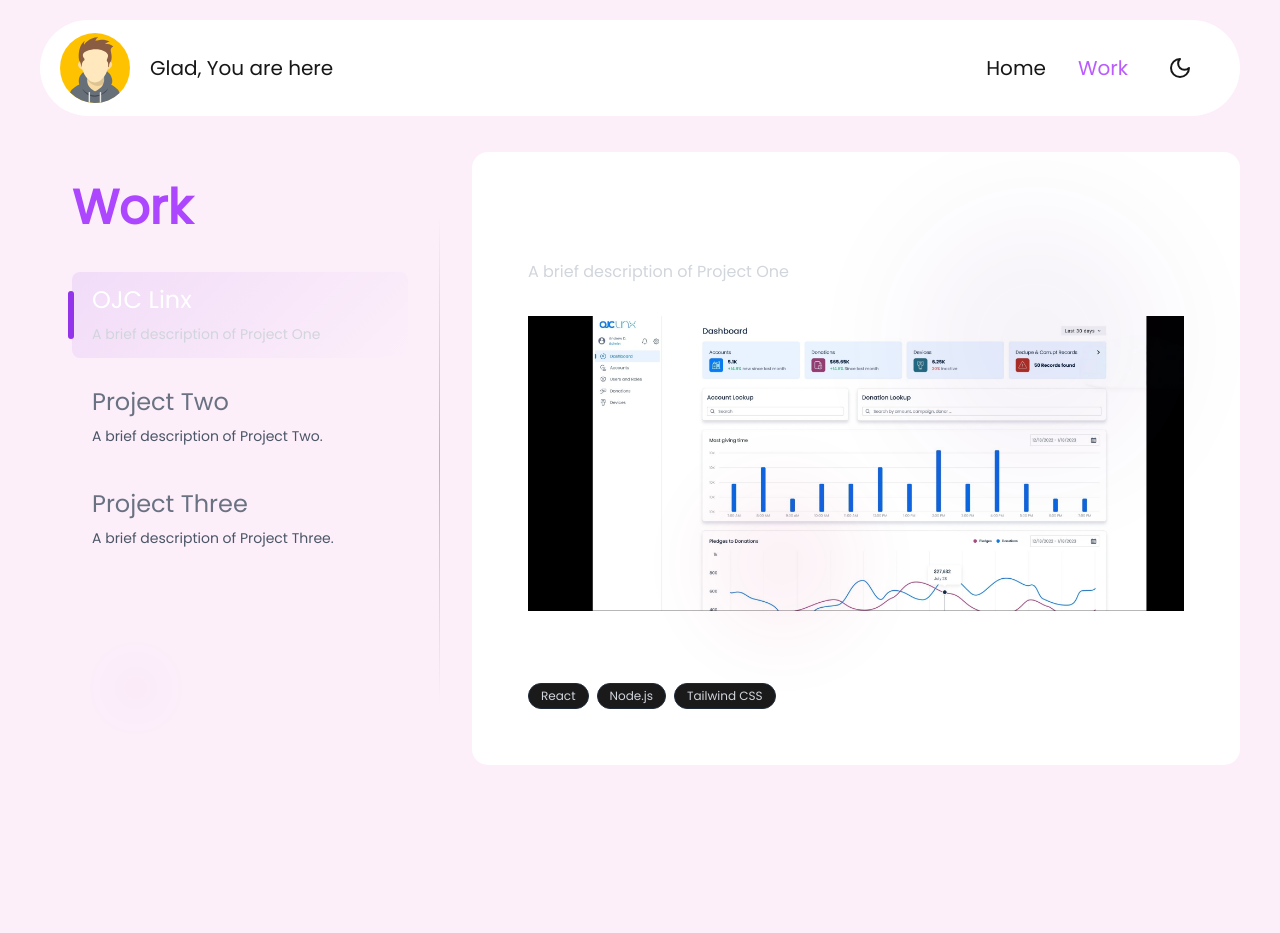
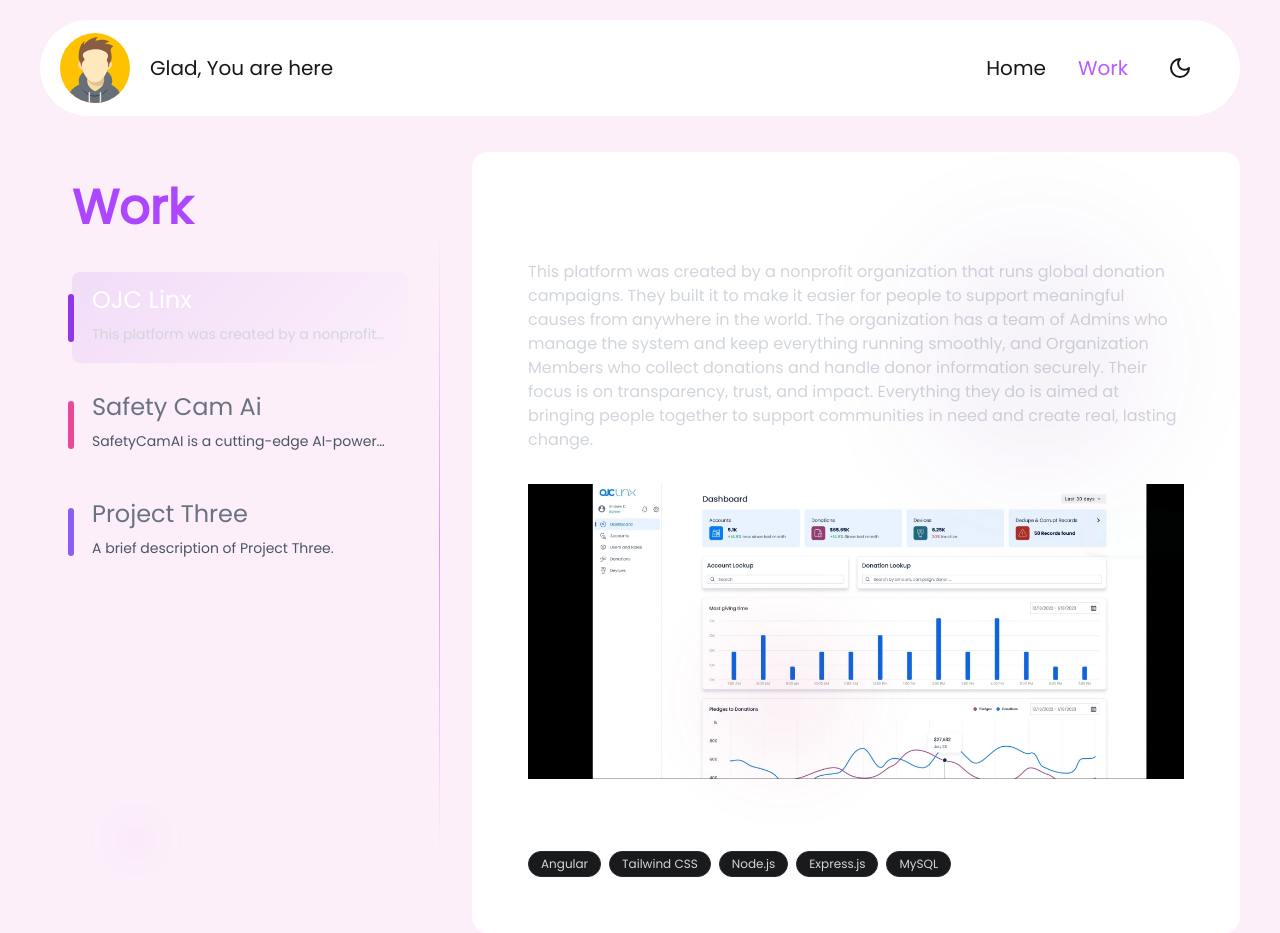
Before and after one commit to AmarjitKaranSharma/next-portfolio, a Next.js app: page /work/1 in a window 1280 px wide. Before the commit the page ends 800 px from the top, so only its background shows below. Built offline with nearby package versions, Linux system fonts and the light colour scheme.

Commit message:
added another project details

```diff
--- a/public/data/project.ts
+++ b/public/data/project.ts
@@ -1,83 +1,100 @@
 export const ProjectData = [
   {
-      "id": 1,
-      "title": "OJC Linx",
-      "description": "A brief description of Project One",
-      "link": "#",
-      "images": [
+    id: 1,
+    title: "OJC Linx",
+    description: `This platform was created by a nonprofit organization that runs global donation campaigns. They built it to make it easier for people to support meaningful causes from anywhere in the world.
+
+The organization has a team of Admins who manage the system and keep everything running smoothly, and Organization Members who collect donations and handle donor information securely.
+
+Their focus is on transparency, trust, and impact. Everything they do is aimed at bringing people together to support communities in need and create real, lasting change.`,
+    link: "#",
+    images: [
       {
-          "src": "/images/projects/ojc-1.png",
-          "alt": "OJC"
-        }
+        src: "/images/projects/ojc-1.png",
+        alt: "OJC",
+      },
     ],
-      "color": "#9333EA",
-      "technologies": [
+    color: "#9333EA",
+    technologies: [
       {
-          "name": "React",
-          "icon": "/images/technologies/react.svg"
+        name: "Angular",
+        icon: "/images/technologies/react.svg",
       },
       {
-          "name": "Node.js",
-          "icon": "/images/technologies/nodejs.svg"
+        name: "Tailwind CSS",
+        icon: "/images/technologies/tailwindcss.svg",
       },
       {
-          "name": "Tailwind CSS",
-          "icon": "/images/technologies/tailwindcss.svg"
-        }
-      ]
+        name: "Node.js",
+        icon: "/images/technologies/nodejs.svg",
       },
       {
-      "id": 2,
-      "title": "Project Two",
-      "description": "A brief description of Project Two.",
-      "link": "#",
-      "color": "#EC4899",
-      "images": [
-        {
-          "src": "/images/projects/ojc-1.png",
-          "alt": "Project Two Image"
-        }
-      ],
-      "technologies": [
-        {
-          "name": "React",
-          "icon": "/images/technologies/react.svg"
+        name: "Express.js",
+        icon: "/images/technologies/nodejs.svg",
       },
       {
-          "name": "Node.js",
-          "icon": "/images/technologies/nodejs.svg"
+        name: "MySQL",
+        icon: "/images/technologies/nodejs.svg",
+      },
+    ],
   },
   {
-          "name": "Tailwind CSS",
-          "icon": "/images/technologies/tailwindcss.svg"
-        }
-      ]
+    id: 2,
+    title: "Safety Cam Ai",
+    description:
+      "SafetyCamAI is a cutting-edge AI-powered system designed to instantly identify criminal threats through advanced face detection technology. Our innovative platform allows you to access one of the largest criminal databases available, providing peace of mind and enhanced security in real-time.",
+    link: "#",
+    color: "#EC4899",
+    images: [
+      {
+        src: "/images/projects/safetycam-1.png",
+        alt: "Project Two Image",
+      },
+    ],
+    technologies: [
+      {
+        name: "Vue JS",
+        icon: "/images/technologies/react.svg",
       },
       {
-      "id": 3,
-      "title": "Project Three",
-      "description": "A brief description of Project Three.",
-      "link": "#",
-      "color": "#8B5CF6",
-      "images": [
-        {
-          "src": "/images/projects/ojc-1.png",
-          "alt": "Project Three Image"
-        }
-      ],
-      "technologies": [
-        {
-          "name": "React",
-          "icon": "/images/technologies/react.svg"
+        name: "Tailwind CSS",
+        icon: "/images/technologies/tailwindcss.svg",
       },
       {
-          "name": "Node.js",
-          "icon": "/images/technologies/nodejs.svg"
+        name: "Python ML/NLP",
+        icon: "/images/technologies/nodejs.svg",
       },
       {
-          "name": "Tailwind CSS",
-          "icon": "/images/technologies/tailwindcss.svg"
-        }
-      ]
-    }
-  ]
+        name: "MongoDb",
+        icon: "/images/technologies/nodejs.svg",
+      },
+    ],
+  },
+  {
+    id: 3,
+    title: "Project Three",
+    description: "A brief description of Project Three.",
+    link: "#",
+    color: "#8B5CF6",
+    images: [
+      {
+        src: "/images/projects/ojc-1.png",
+        alt: "Project Three Image",
+      },
+    ],
+    technologies: [
+      {
+        name: "React",
+        icon: "/images/technologies/react.svg",
+      },
+      {
+        name: "Node.js",
+        icon: "/images/technologies/nodejs.svg",
+      },
+      {
+        name: "Tailwind CSS",
+        icon: "/images/technologies/tailwindcss.svg",
+      },
+    ],
+  },
+];
--- a/src/app/(main)/work/layout.tsx
+++ b/src/app/(main)/work/layout.tsx
@@ -54,22 +54,21 @@
                   <p
                     className={`mt-2 text-sm transition-all duration-300 ${
                       isSelected ? "text-gray-300" : "text-gray-600"
-                    }`}
+                    } text-ellipsis max-w-full text-nowrap overflow-hidden`}
                   >
                     {project.description}
                   </p>
 
                   {/* Animated indicator */}
-                  {isSelected && (
+                  {
                     <motion.div
                       layoutId="activeIndicator"
-                      className="absolute -left-1 top-1/2 -translate-y-1/2 w-1.5 h-12 rounded-full "
+                      className={`absolute -left-1 top-1/2 -translate-y-1/2 w-1.5 h-12 rounded-full transition-opacity duration-200 ${
+                        isSelected ? "opacity-100" : "opacity-0"
+                      }`}
                       style={{ backgroundColor: project.color }}
-                      initial={{ opacity: 0 }}
-                      animate={{ opacity: 1 }}
-                      transition={{ duration: 0.3 }}
-                    />
-                  )}
+                    ></motion.div>
+                  }
                 </button>
 
                 {/* Hover effect */}
@@ -134,6 +133,7 @@
                     </p>
 
                     {/* Animated indicator */}
+                    {isSelected && (
                       <motion.div
                         layoutId="activeIndicator"
                         className="absolute -left-1 top-1/2 -translate-y-1/2 w-1.5 h-12 rounded-full"
@@ -142,6 +142,7 @@
                         animate={{ opacity: 1 }}
                         transition={{ duration: 0.3 }}
                       />
+                    )}
 
                     {/* Hover effect */}
                     <div
```
Also changed, not shown: public/images/projects/safetycam-1.png (added). Lines whose indentation alone changed are shown as unchanged.
